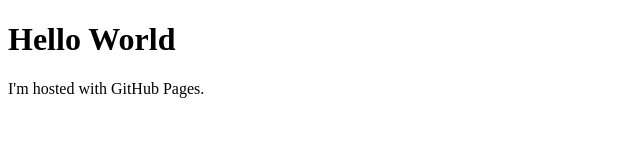
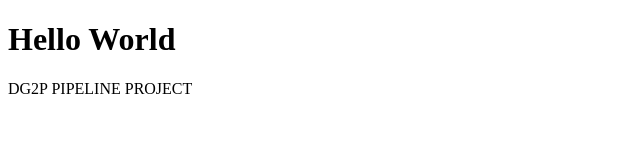
Before and after one commit to chanoncu/dg2pmap, a plain HTML site: page index.html in a window 1280 px wide. Shown: the full height of the page, 0-640 px from the left. Drawn offline with Linux system fonts and the light colour scheme.

Commit message:
Update index.html

```diff
--- a/index.html
+++ b/index.html
@@ -2,6 +2,6 @@
 <html>
 <body>
 <h1>Hello World</h1>
-<p>I'm hosted with GitHub Pages.</p>
+<p>DG2P PIPELINE PROJECT</p>
 </body>
 </html>
```
